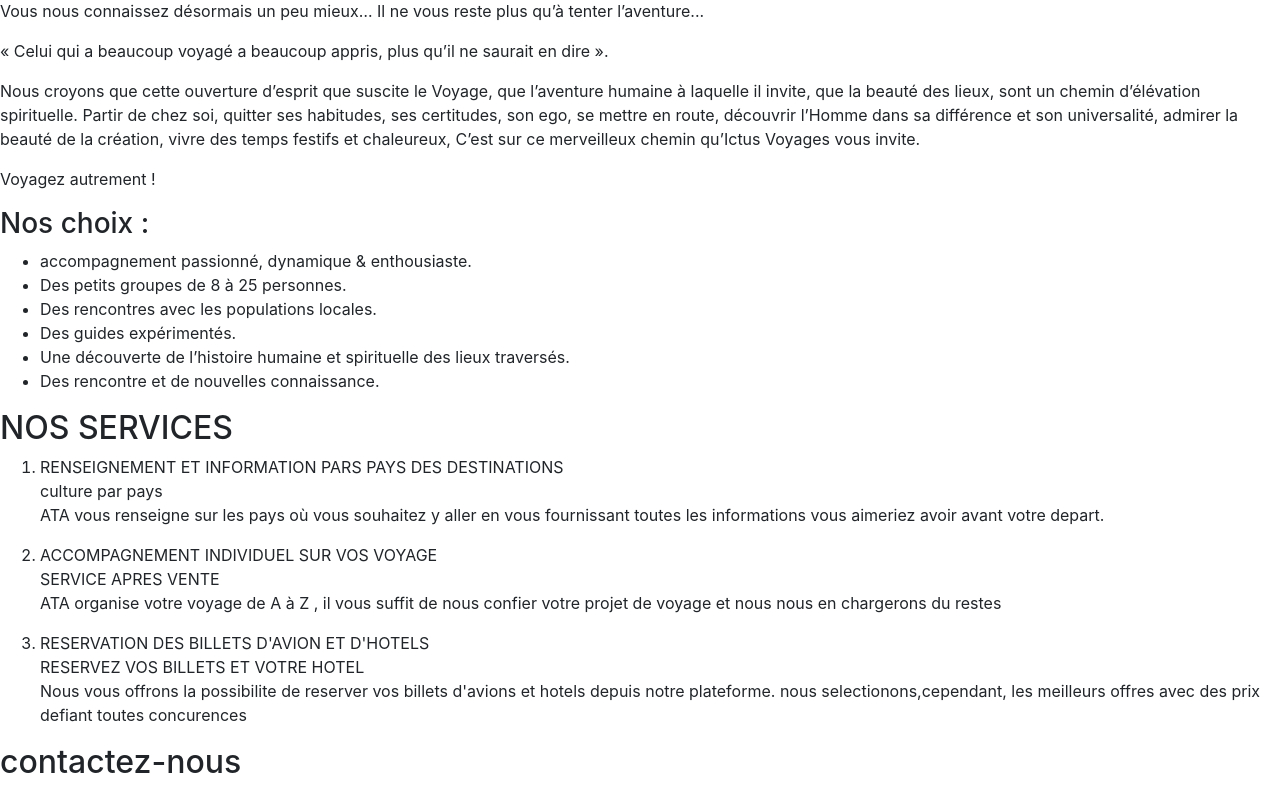
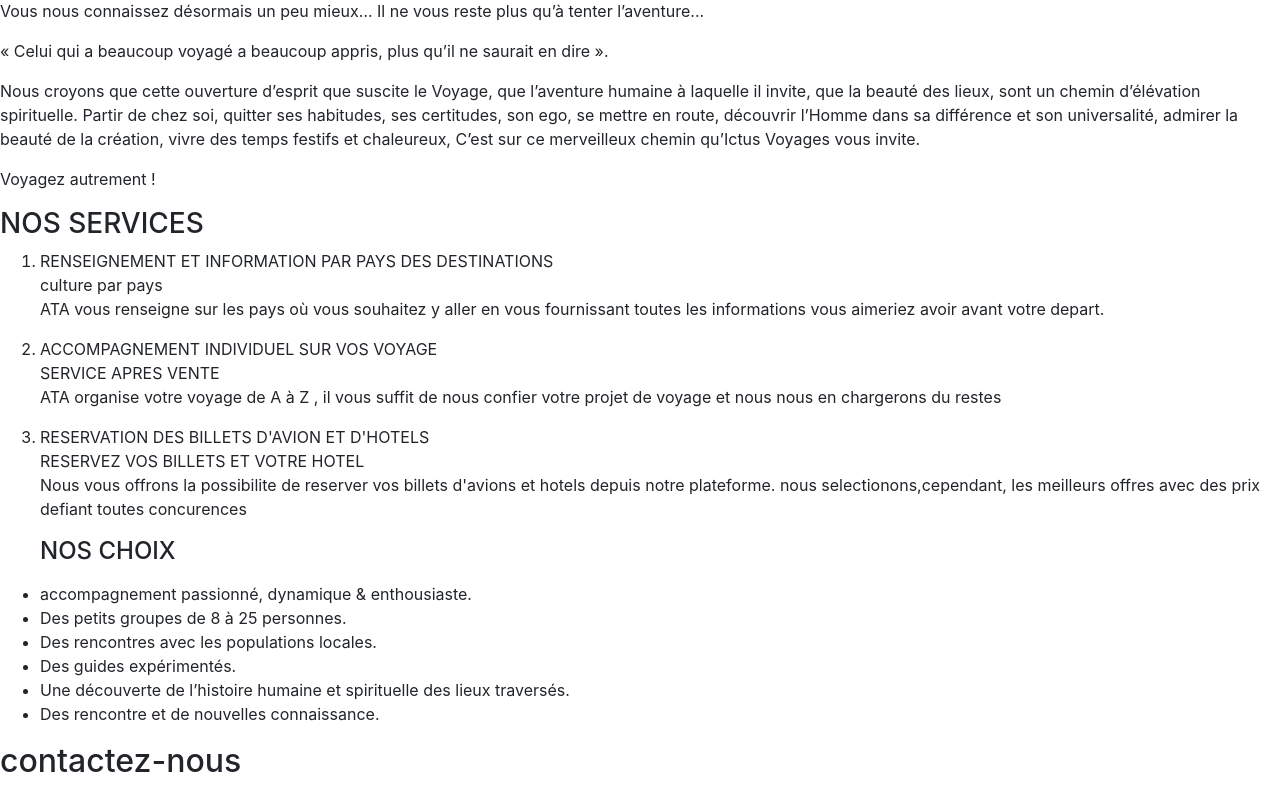
Before and after one commit to guillaumeaillaud/Anonymous, a PHP site: page / in a window 1280 px wide. Shown: the part 519-1308 px from the top of the page. Run offline with PHP 8.4, Linux system fonts and the light colour scheme.

Commit message:
MODIF service

```diff
--- a/php/view/section_index.php
+++ b/php/view/section_index.php
@@ -25,13 +25,5 @@
 
 
 
-    <h3>Nos choix :</h3>
-    <ul>
-        <li> accompagnement passionné, dynamique & enthousiaste.</li>
-        <li>Des petits groupes de 8 à 25 personnes.</li>
-        <li>Des rencontres avec les populations locales.</li>
-        <li>Des guides expérimentés.</li>
-        <li>Une découverte de l’histoire humaine et spirituelle des lieux traversés.</li>
-        <li>Des rencontre et de nouvelles connaissance.</li>
-    </ul>
+
 </section>
--- a/php/view/section_service.php
+++ b/php/view/section_service.php
@@ -1,9 +1,10 @@
 <section  id="section_service" class="service">
 
 
-<h2>NOS SERVICES</h2>
+            <h3>NOS SERVICES</h3>
+
         <OL>
-            <li>RENSEIGNEMENT ET INFORMATION PARS PAYS DES DESTINATIONS</li>
+            <li>RENSEIGNEMENT ET INFORMATION PAR PAYS DES DESTINATIONS</li>
             <div>culture par pays</div>
             <p> ATA vous renseigne sur les pays où vous souhaitez y aller en vous fournissant toutes les informations vous aimeriez avoir avant votre depart.</p>
 
@@ -17,7 +18,18 @@
 
 
 
+            <h4> NOS CHOIX </h4>
         </OL>
 
 
+        <ul>
+        <li> accompagnement passionné, dynamique & enthousiaste.</li>
+        <li>Des petits groupes de 8 à 25 personnes.</li>
+        <li>Des rencontres avec les populations locales.</li>
+        <li>Des guides expérimentés.</li>
+        <li>Une découverte de l’histoire humaine et spirituelle des lieux traversés.</li>
+        <li>Des rencontre et de nouvelles connaissance.</li>
+    </ul>
+
+
    </section>
```
